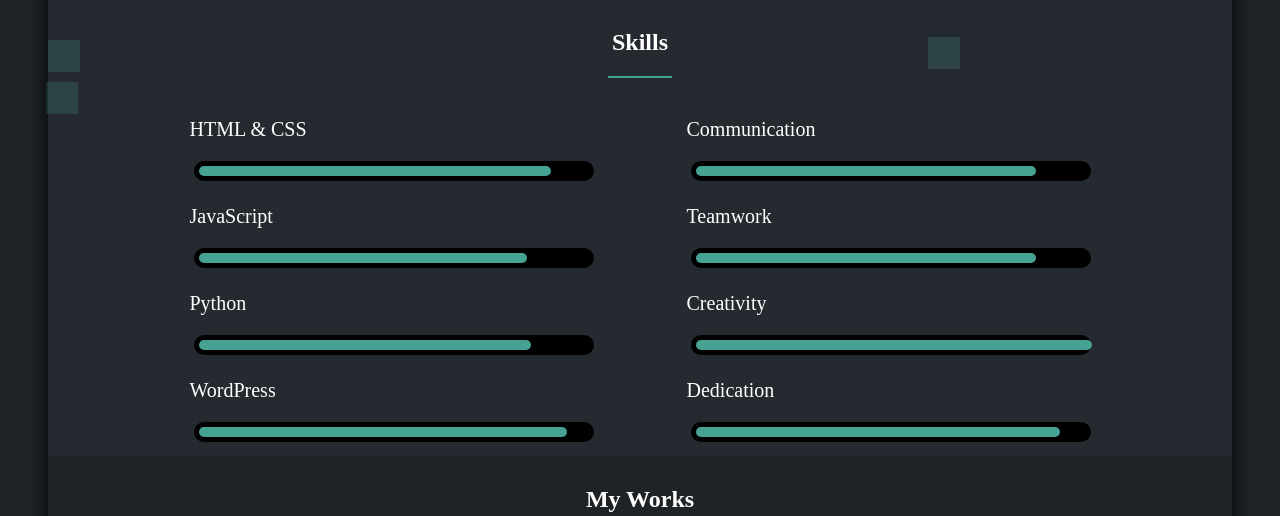
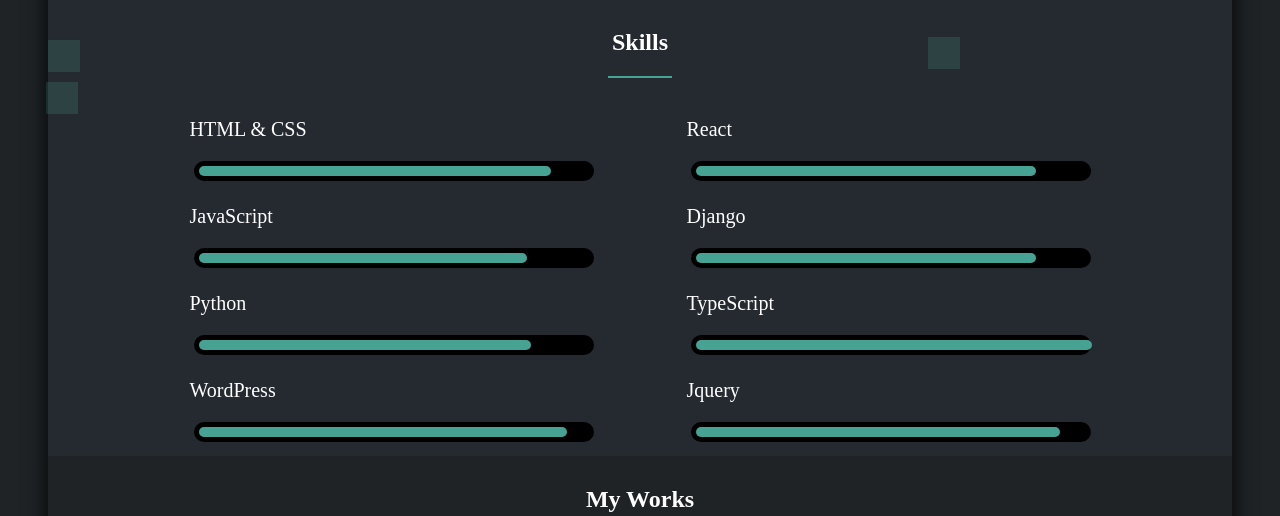
Before and after one commit to GideonDeon/Deonportfolio, a Django app: page /home/ in a window 1280 px wide. Shown: the part 1357-1873 px from the top of the page. Run offline with Django 4.2, Linux system fonts and the light colour scheme; some libraries are stand-ins or nearby versions.

Commit message:
new update

```diff
--- a/myport/templates/myport/home_page.html
+++ b/myport/templates/myport/home_page.html
@@ -180,25 +180,25 @@
 						</div>
 					</div>
 					<div class="personalSkills">
-							<p>Communication</p>
+							<p>React</p>
 							<span class="count">80%</span> <meter class="htmlCss" value="0.80"></meter>
 							<div class="counter"></div>
 							<div id= firstbar>
 								<div id = secondbar></div>
 							</div>
-							<p>Teamwork</p>
+							<p>Django</p>
 							<span class="count">80%</span> <meter class="htmlCss" value="0.80"></meter>
 							<div class="counter"></div>
 							<div id= firstbar>
 								<div id = secondbar></div>
 							</div>
-							<p>Creativity</p>
+							<p>TypeScript</p>
 							<span class="count">99%</span> <meter class="htmlCss" value="0.99"></meter>
 							<div class="counter"></div>
 							<div id= firstbar>
 								<div id = secondbar></div>
 							</div>
-							<p>Dedication</p>
+							<p>Jquery</p>
 							<span class="count">90%</span> <meter class="htmlCss" value="0.90"></meter>
 							<div class="counter"></div>
 							<div id= firstbar>
--- a/myport/templates/myport/myWork.html
+++ b/myport/templates/myport/myWork.html
@@ -572,11 +572,11 @@
 				</div>
 				<div>
 					<img src="/static/images/Template2.png" alt="template2">
-					<a href="https://deontemplatetwo.netlify.app/" target="_blank">view >>></a>
+					<a href="https://deontemplateone.netlify.app/" target="_blank">view >>></a>
 				</div>
 				<div>
 					<img src="/static/images/template1.png" alt="template1">
-					<a href="https://deontemplateone.netlify.app/" target="_blank">view >>></a>
+					<a href="https://deontemplatetwo.netlify.app/" target="_blank">view >>></a>
 				</div>
 			</div>
 			<h2>These are just me fooling around with codes!</h2>
```
